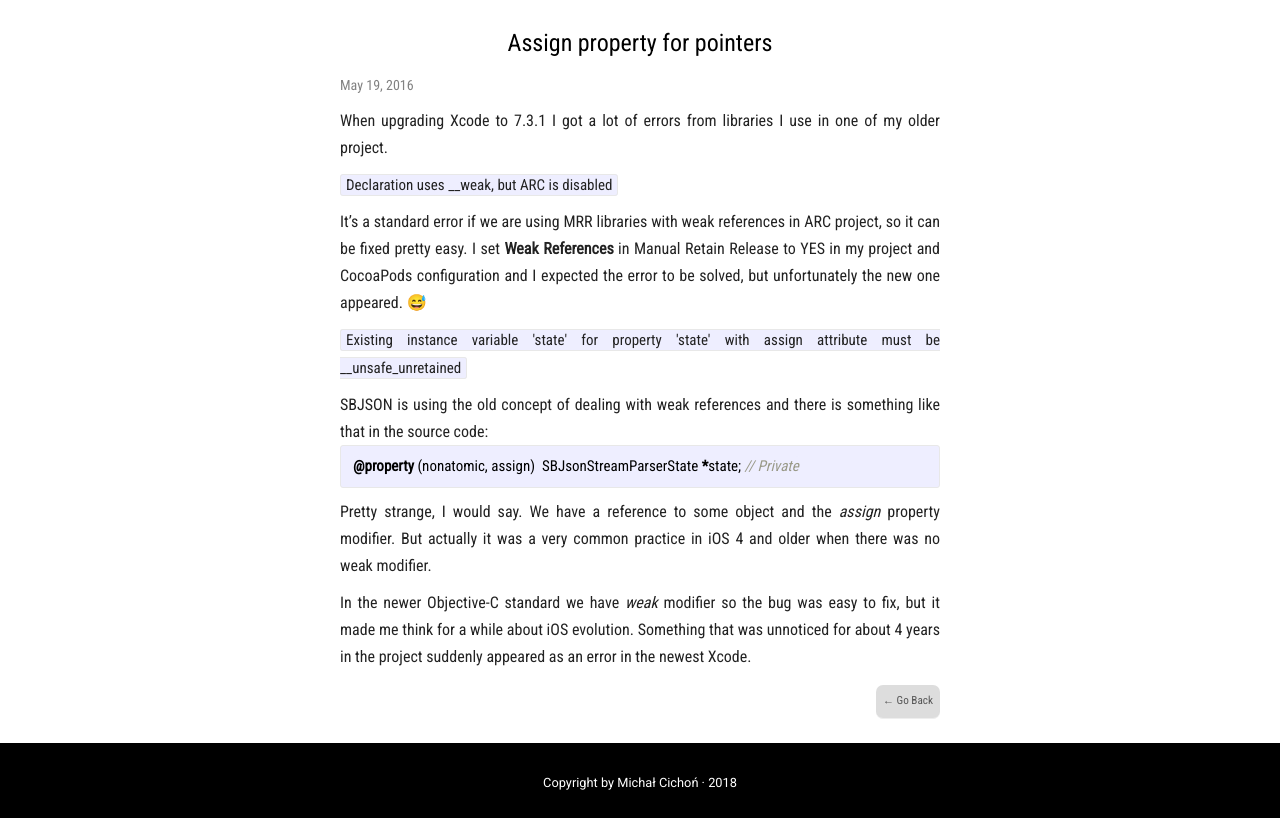
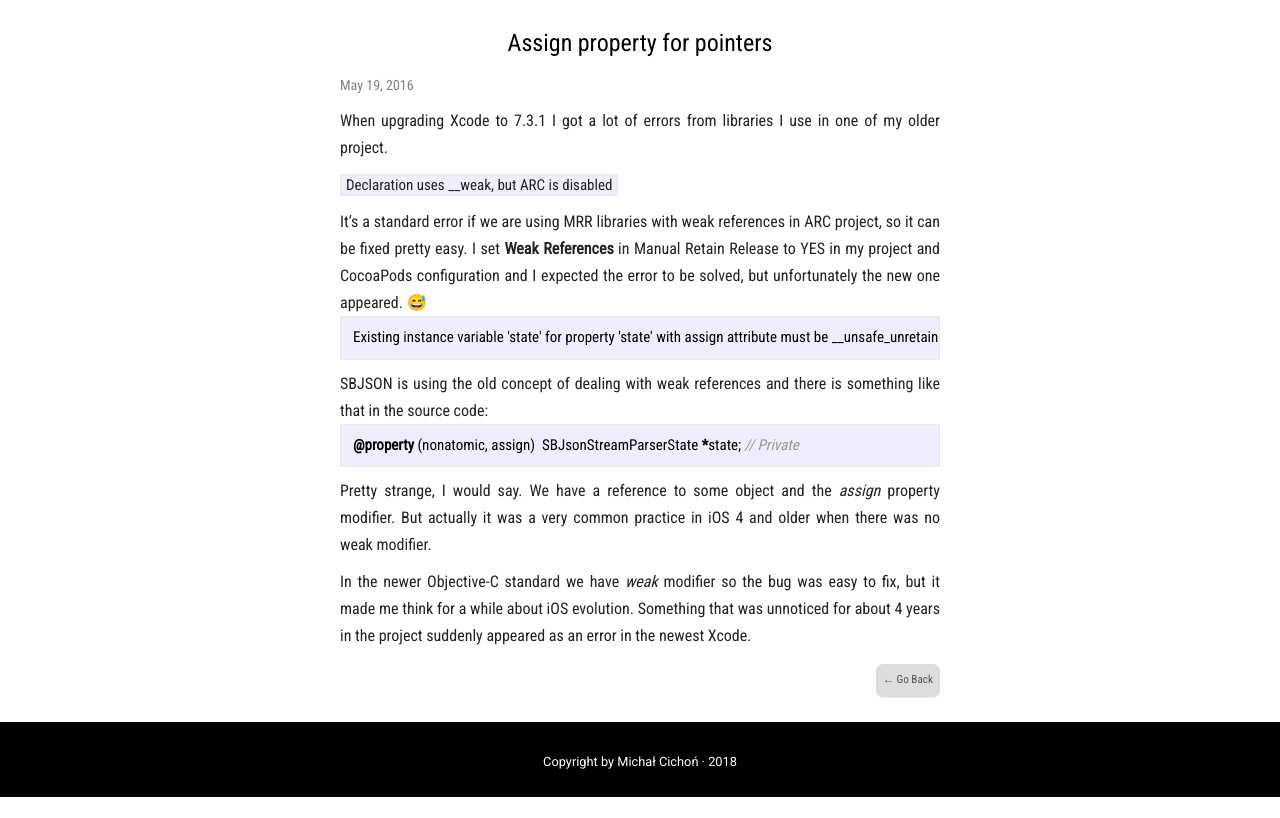
Before and after one commit to michalcichon/michalcichon.github.io, a Jekyll site: the page built from _posts/2016-05-19-assign-property-for-pointers-to-objects.md, in a window 1280 px wide. Shown: the part 252-1070 px from the top of the page. Built offline with Jekyll 4.4.1, drawn with Linux system fonts in a browser that asks for light colours; after the commit the page ends 1049 px from its top, so only the background shows below that.

Commit message:
Small improvements

````diff
--- a/_posts/2016-05-19-assign-property-for-pointers-to-objects.md
+++ b/_posts/2016-05-19-assign-property-for-pointers-to-objects.md
@@ -15,13 +15,15 @@ When upgrading Xcode to 7.3.1 I got a lot of errors from libraries I use in one
 
 It's a standard error if we are using MRR libraries with weak references in ARC project, so it can be fixed pretty easy. I set **Weak References** in Manual Retain Release to YES in my project and CocoaPods configuration and I expected the error to be solved, but unfortunately the new one appeared. 😅
 
-`Existing instance variable 'state' for property 'state' with assign attribute must be __unsafe_unretained`
+```
+Existing instance variable 'state' for property 'state' with assign attribute must be __unsafe_unretained
+```
 
 SBJSON is using the old concept of dealing with weak references and there is something like that in the source code:
 
-{% highlight objc %}
+```objc
 @property (nonatomic, assign)  SBJsonStreamParserState *state; // Private
-{% endhighlight %}
+```
 
 Pretty strange, I would say. We have a reference to some object and the *assign* property modifier. But actually it was a very common practice in iOS 4 and older when there was no weak modifier.
 
````
